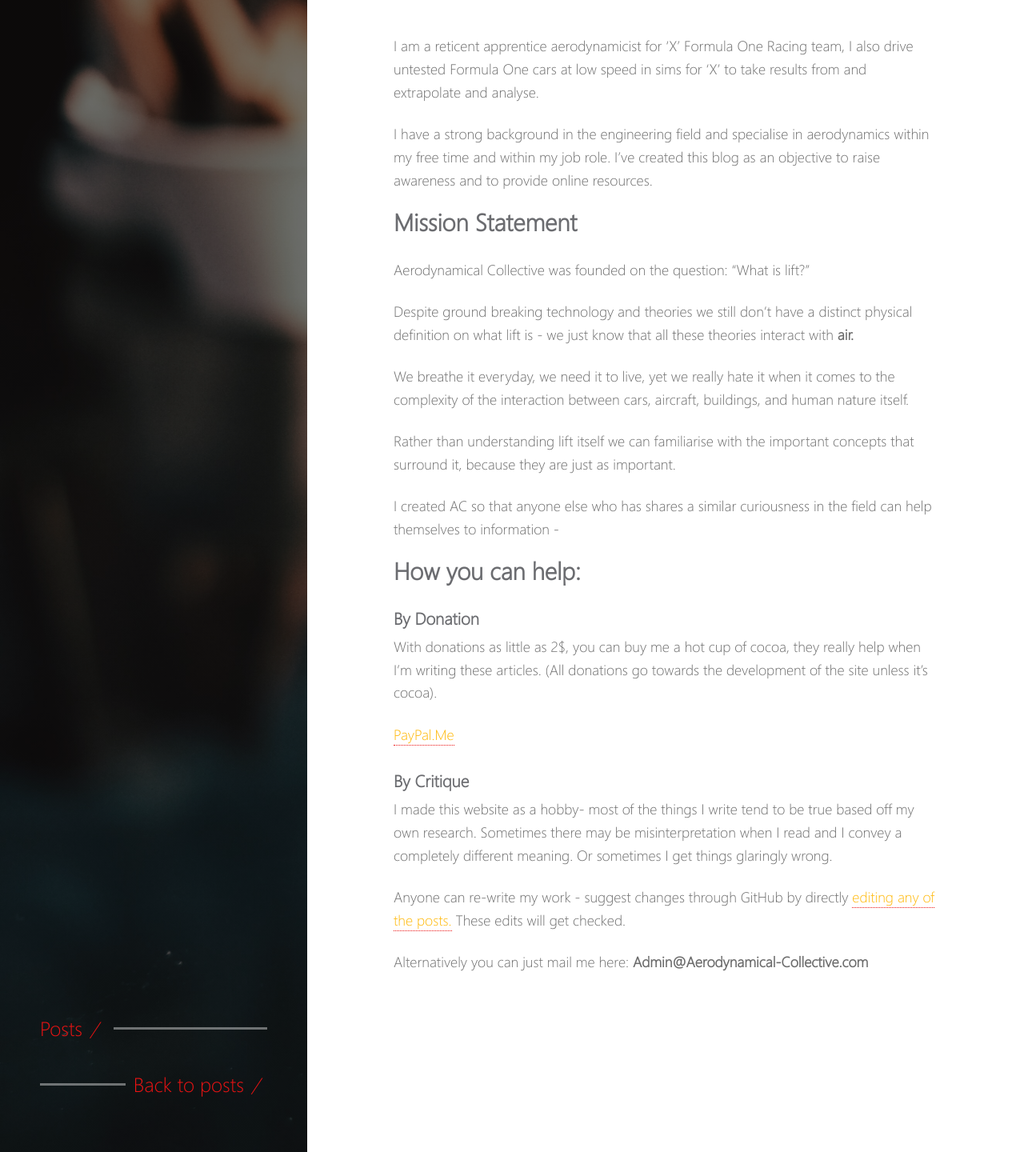
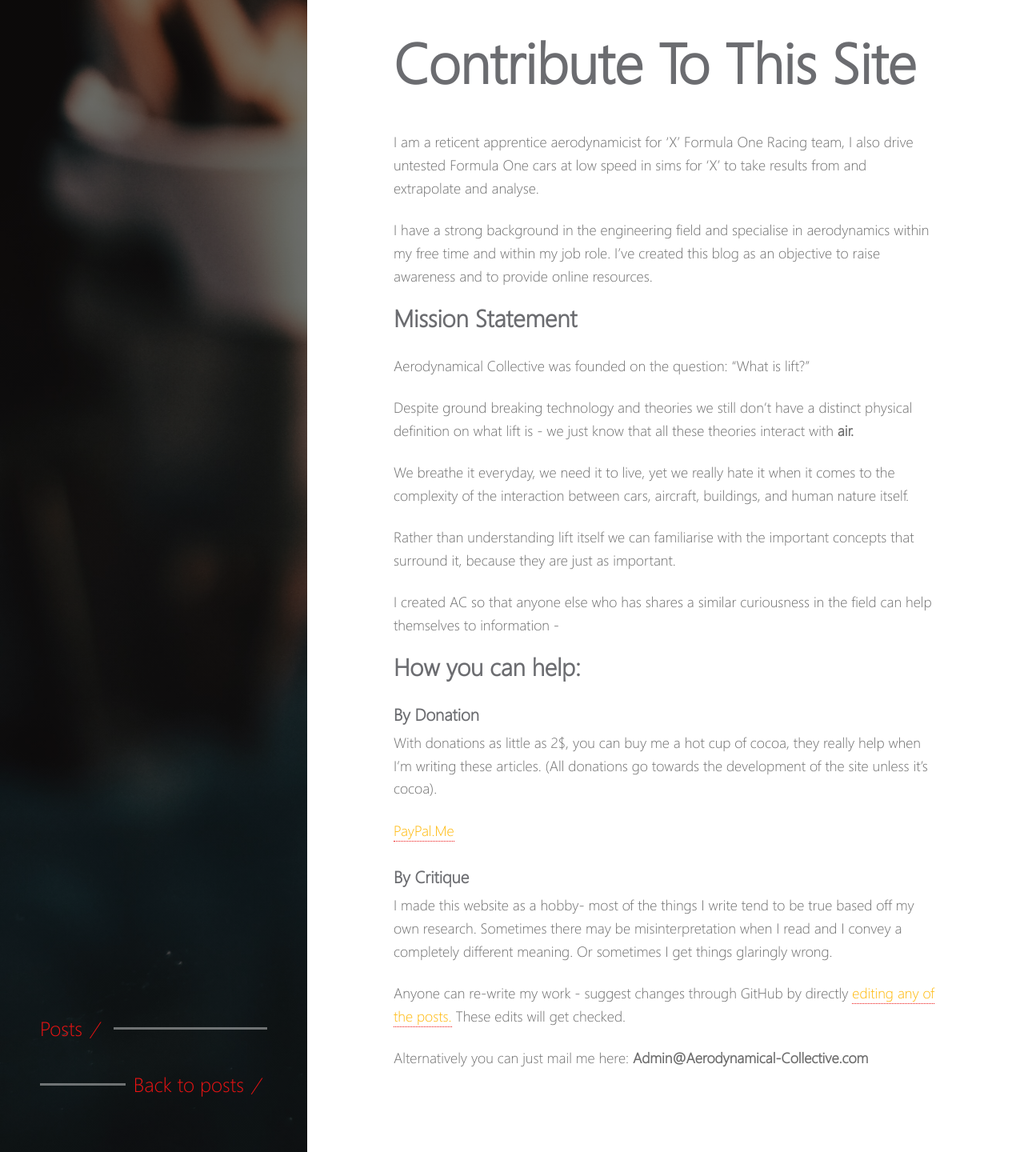
Before and after one commit to EXYZED/AerodynamicalCollective, a Jekyll site: the page built from _pages/Contribute.md, in a window 1280 px wide, cut to the strip 136-1576 px from the top of the page. Shown: the whole strip at 80% size. Built offline with Jekyll 4.4.1, drawn with Linux system fonts in a browser that asks for light colours.

Commit message:
Add title

```diff
--- a/_pages/Contribute.md
+++ b/_pages/Contribute.md
@@ -15,6 +15,8 @@ sitemap : false
     width: 70%;
   }
 </style>
+
+# Contribute To This Site
 
 I am a reticent apprentice aerodynamicist for 'X' Formula One Racing team, I also drive untested Formula One cars at low speed in sims for 'X' to take results from and extrapolate and analyse.
 
```
